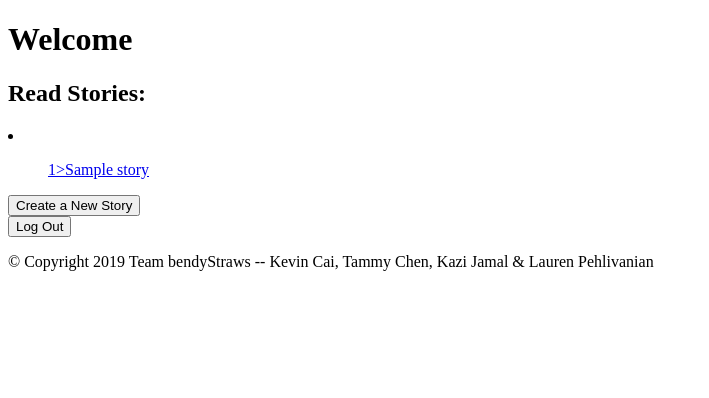
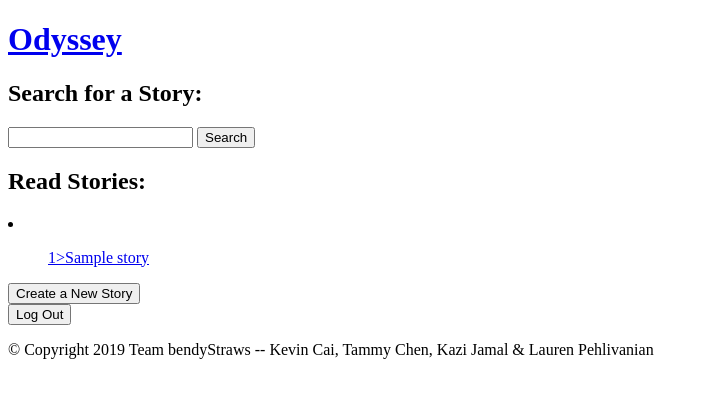
Before and after one commit to kazijamal/bendyStraws__caiK-chenT-jamalK-pehlivanianL, a Flask app: template templates/home.html in a window 1280 px wide. Shown: the top 398 px of the page, without its empty margins (0-709 px from the left). Run offline with Flask 2, Linux system fonts and the light colour scheme; the template is opened without the code that fills it: most values are stand-ins (such as "Sample title", 1, 10 or a date in 2020).

Commit message:
added navbar and search bar (not working yet)

```diff
--- a/doc/devlog.txt
+++ b/doc/devlog.txt
@@ -93,3 +93,7 @@ Changed ordering of parameters so it is the same as the ordering of the actual t
 jamalK -- 2019-10-25 22:40
 Added checking if user with provided username already exists on signup.
 Added requirement for password to be at least 8 characters on signup.
+
+jamalK -- 2019-10-26 14:53
+Added navigation bar with link back to home page.
+Added search bar to home page.
--- a/templates/base.html
+++ b/templates/base.html
@@ -7,9 +7,14 @@
     {% endblock %}
   </head>
 
+  <header>
+    <a href="/"><h1>Odyssey</h1></a>
+  </header>
+
   <body>
     {% block body %} {% endblock %}
   </body>
+
   <footer>
     {% block footer %}
     <p>&copy; Copyright 2019 Team bendyStraws -- Kevin Cai, Tammy Chen, Kazi Jamal & Lauren Pehlivanian</p>
--- a/templates/createstory.html
+++ b/templates/createstory.html
@@ -1,7 +1,7 @@
 {% extends "base.html" %}
 {% block title %}Create Story{% endblock %}
 {% block body %}
-<h1>Create a New Story</h1>
+<h2>Create a New Story</h2>
 <form action="/newstory" method="POST">
   <label for="title">Title</label>
   <input type="text" name="title">
--- a/templates/editstory.html
+++ b/templates/editstory.html
@@ -1,7 +1,7 @@
 {% extends "base.html" %}
 {% block title %}Create Story{% endblock %}
 {% block body %}
-<h1>Edit an Existing Story</h1>
+<h2>Edit an Existing Story</h2>
 <h3>Click on one of these stories to edit them:</h3>
 <center>
   {{stories}}
--- a/templates/home.html
+++ b/templates/home.html
@@ -1,11 +1,15 @@
 {% extends "base.html" %}
 {% block title %}Welcome{% endblock %}
 {% block body %}
-<h1>Welcome</h1>
 {% for message in get_flashed_messages() %}
 <i>{{ message }}</i><br>
 {% endfor %}
-<h2> Read Stories: </h2>
+<h2>Search for a Story:</h2>
+<form action="/search" method="POST">
+  <input type="text" name="search" required>
+  <input type="submit" name="search-button" value="Search">
+</form>
+<h2>Read Stories:</h2>
 {% for story in storiesEdited %}
 <li>
   <ul><a href="story/"+<var>{{story[0]}}</var>>{{story[1]}}</a></ul>
--- a/templates/login.html
+++ b/templates/login.html
@@ -1,7 +1,7 @@
 {% extends "base.html" %}
 {% block title %}Login{% endblock %}
 {% block body %}
-<h1>Login</h1>
+<h2>Login</h2>
 {% for message in get_flashed_messages() %}
 <i>{{ message }}</i><br>
 {% endfor %}
--- a/templates/signup.html
+++ b/templates/signup.html
@@ -1,7 +1,7 @@
 {% extends "base.html" %}
 {% block title %}Sign Up{% endblock %}
 {% block body %}
-<h1>Sign Up</h1>
+<h2>Sign Up</h2>
 {% for message in get_flashed_messages() %}
 <i>{{ message }}</i><br>
 {% endfor %}
--- a/templates/story.html
+++ b/templates/story.html
@@ -1,7 +1,7 @@
 {% extends "base.html" %}
 {% block title %}Story{% endblock %}
 {% block body %}
-<h1>{{ title }}</h1>
+<h2>{{ title }}</h2>
 {% for edit in edits %}
 <p>{{ edit[3] }}</p>
 <h5>written by {{ edit[2] }} on {{ edit[4] }}</h5>
```
Also changed, not shown: odyssey.db. Lines whose indentation alone changed are shown as unchanged.
